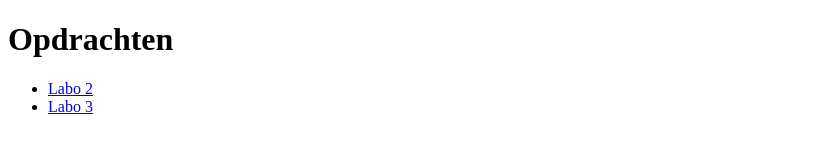
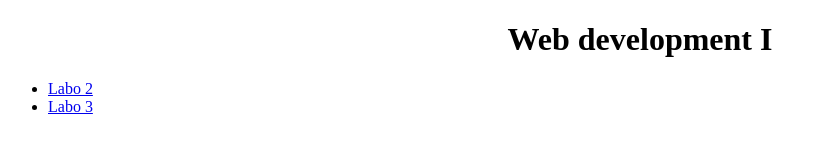
Before and after one commit to Hugojs2/webdevelopment, a plain HTML site: page index.html in a window 1280 px wide. Shown: the whole page, without its empty margins (0-826 px from the left). Drawn offline with Linux system fonts and the light colour scheme.

Commit message:
index.html

```diff
--- a/index.html
+++ b/index.html
@@ -4,9 +4,14 @@
     <meta charset="UTF-8">
     <title>Opdrachten</title>
 </head>
+<style>
+    h1{
+        text-align: center;
+    }
+</style>
 <body>
 
-<h1>Opdrachten</h1>
+<h1>Web development I</h1>
 <ul>
     <li><a href="inhoud/Labo_2/index.html">Labo 2</a></li>
     <li><a href="inhoud/Labo_3/index.html">Labo 3</a></li>
```
